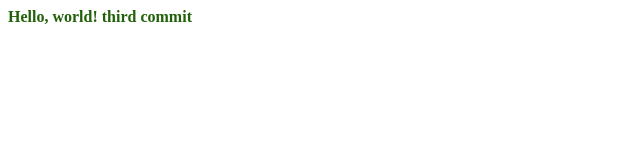
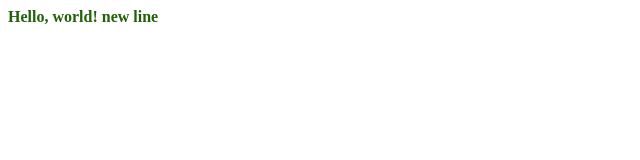
Before and after one commit to wowhapjs/HB_Project0, a plain HTML site: page index.html in a window 1280 px wide. Shown: the full height of the page, 0-640 px from the left. Drawn offline with Linux system fonts and the light colour scheme.

Commit message:
new line

```diff
--- a/index.html
+++ b/index.html
@@ -6,7 +6,7 @@
     <body>
             <b style="color:#226009">
                 Hello, world!
-                third commit
+                new line
             </b>
     </body>
 </html>
```
